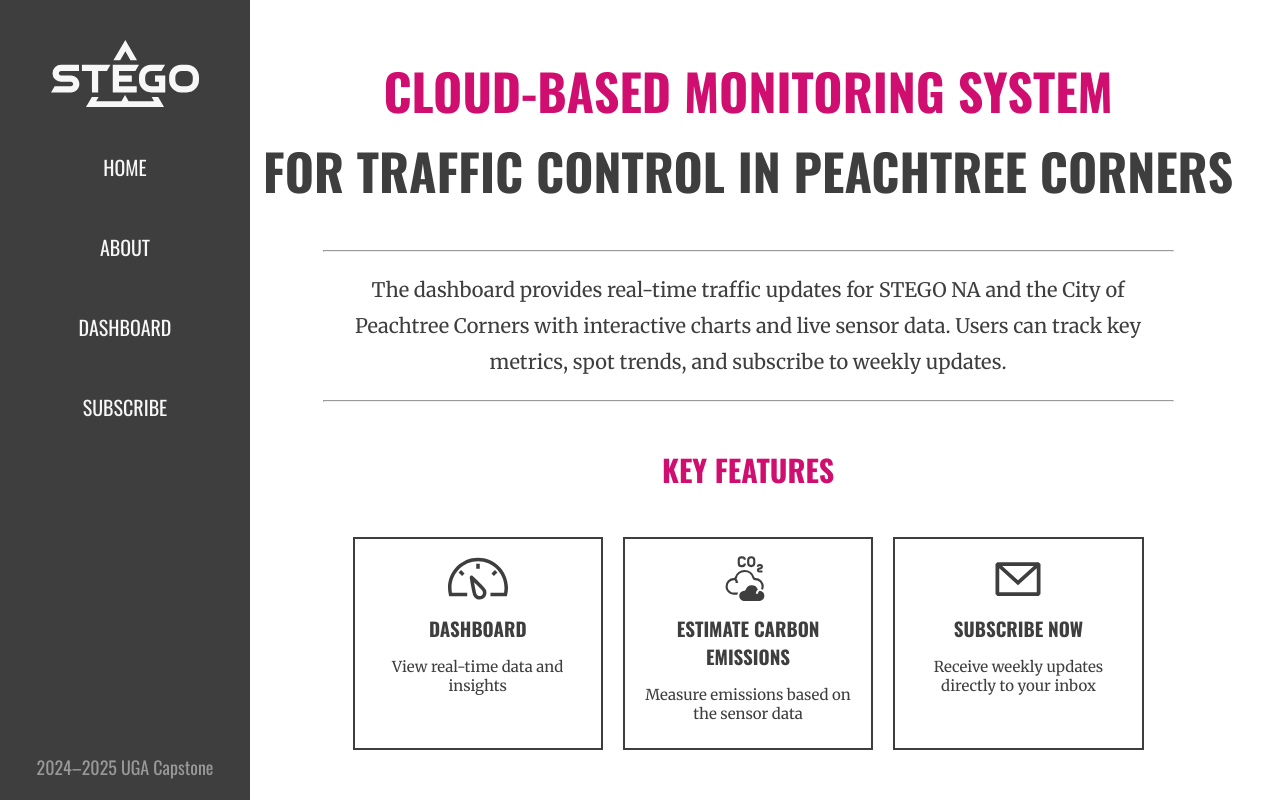
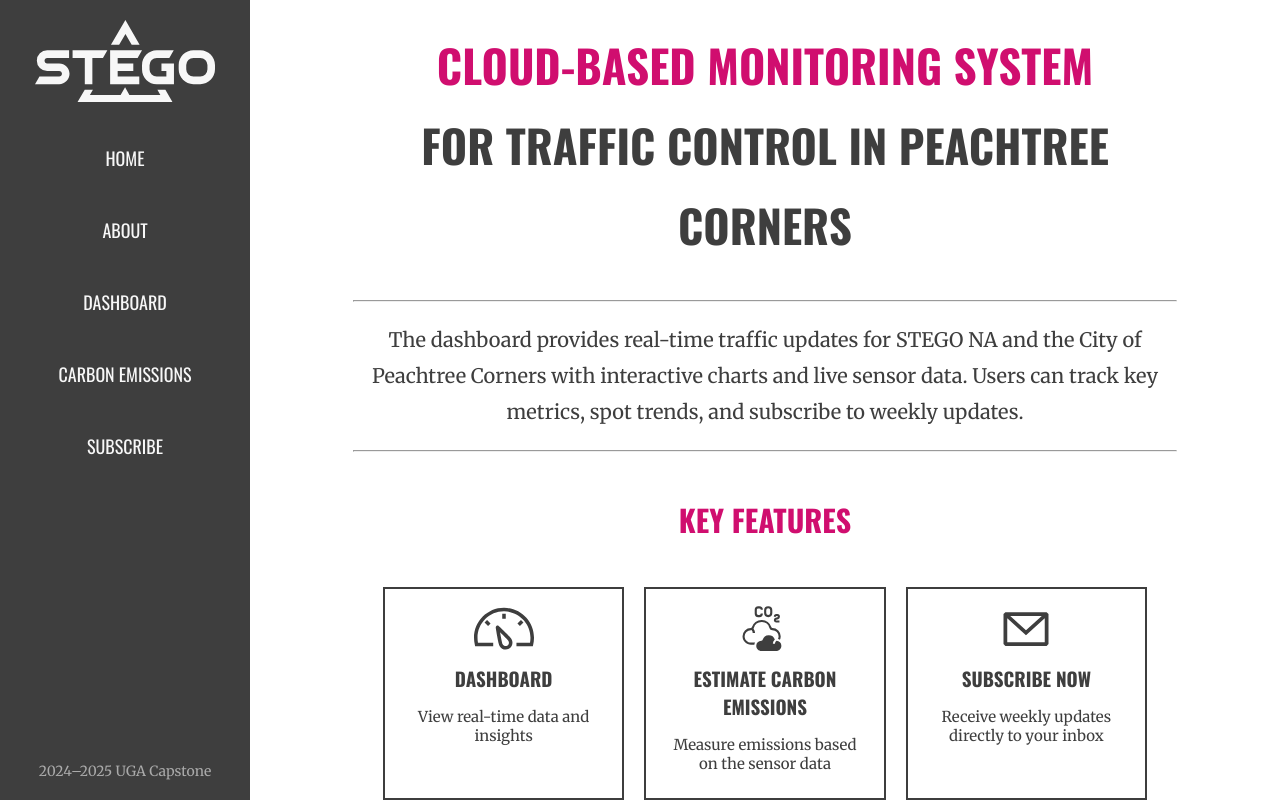
Before and after one commit to Preetam-Jain/capstone, a Python web app: template Flask_Test/board/templates/pages/home.html in a window 1280 px wide. Run offline with Jinja, Linux system fonts and the light colour scheme; the template is opened without the code that fills it, so the values that code supplies are empty.

Commit message:
Added carbon emissions page and fixed some issues with website responsiveness

```diff
--- a/Flask_Test/board/pages.py
+++ b/Flask_Test/board/pages.py
@@ -16,6 +16,10 @@ def about():
 @bp.route("/dashboard")
 def dashboard():
     return render_template("pages/dashboard.html")
+
+@bp.route("/carbon-emissions")
+def carbon_emissions():
+    return render_template("pages/carbon_emissions.html")
 
 @bp.route('/subscribe', methods=['GET', 'POST'])
 def subscribe():
--- a/Flask_Test/board/static/styles.css
+++ b/Flask_Test/board/static/styles.css
@@ -32,7 +32,25 @@ html {
     display: flex;
     height: 100vh;
     color: var(--primary-black);
+
   }
+
+
+
+.content-area {
+  margin-left: 250px; /* match the nav bar */
+  width: calc(100% - 250px);
+  box-sizing: border-box;
+
+}
+
+@media (max-width: 768px) {
+  .content-area {
+    margin-left: 0;
+    width: 100%;
+    padding: 20px;
+  }
+}
 
 
 
@@ -43,30 +61,16 @@ html {
 
 
 
+
+
   section {
     width: 100%;
   }
 
-  /* navigation bar */
-  .left-page {
-    width: 20%;
-    padding: 20px 10px;
-    display: flex;
-    flex-direction: column;
-    align-items: center;
-    justify-content: flex-start;
-    background-color: var(--primary-black);
-    color: #F7F7F7;
-  }
 
-  .right-page {
-    width: 85%;
-    display: flex;
-    flex-direction: row;
-    align-items: top;
-    justify-content: flex-start;
 
-  }
+
+
 
   .overview-section {
     display: flex;
@@ -81,80 +85,122 @@ html {
     padding: 20px;
   }
 
+  /* for nav */
   nav {
+    background: var(--primary-black);
+    color: var(--primary-white);
+    padding: 20px;
+    display: flex;
+    flex-direction: column;
+    justify-content: space-between;
     position: fixed;
     top: 0;
     left: 0;
     width: 250px;
     height: 100vh;
-    overflow-y: auto;
-    background: var(--primary-black);
-    padding: 20px;
+  }
 
+  .nav-top {
     display: flex;
-  flex-direction: column;
-  justify-content: space-between;
-  height: 100vh;
+    flex-direction: column;
+    align-items: center;
+  }
+
+  .nav-logo {
+    width: 100%;
+    max-width: 180px;
+    margin-bottom: 20px;
+
+  height: auto;
+  display: block;
   }
 
   .nav-list {
+    list-style: none;
+    padding: 0;
+    margin: 0;
     display: flex;
     flex-direction: column;
-    justify-content: flex-start;
     width: 100%;
-    text-decoration: none;
-    font-family: 'Oswald', sans-serif;
-    padding: 0;
-    margin: 0;
-    color: white;
+  }
+
+  .nav-item {
+    margin: 8px 0;
 
   }
 
-  .nav-list img {
-    width: 80%;
-    display: block;
-    margin: 0 auto;
-    padding: 20px 10px;
-  }
-
-  .nav-list a {
+  .nav-link {
     text-decoration: none;
     color: var(--primary-white);
-  }
-
-  .nav-item {
-    margin: 10px 0;
-    border-radius: 12px;
-    list-style: none;
-  }
-
-  .nav-link {
+    padding: 15px 20px;
     display: block;
-    padding: 15px 30px;
-    font-size: 20px;
+    transition: background 0.3s;
     text-transform: uppercase;
-    cursor: pointer;
-    background-color: transparent;
-    transition: background-color 0.3s, color 0.3s;
+    font-size: 18px;
+    font-family: 'Oswald', sans-serif;
   }
 
   .nav-link:hover {
     background-color: var(--primary-red);
-    color: var(--primary-black);
-  }
 
-
-  .nav-link:visited {
-    color: var(--primary-white);
-    text-decoration: none;
   }
 
   .nav-footer {
-    font-size: 18px;
+    font-size: 14px;
     text-align: center;
-    padding-bottom: 0;
-    color: #999;
-    font-family: 'Oswald', sans-serif;
+    color: #aaa;
+    padding-top: 20px;
+  }
+
+  @media (max-width: 768px) {
+    nav {
+      position: relative;
+      width: 100%;
+      height: auto;
+      flex-direction: column;
+      padding: 10px 15px;
+      z-index: 1000;
+    }
+
+    .nav-top {
+      flex-direction: row;
+      justify-content: space-between;
+      align-items: center;
+      flex-wrap: wrap;
+    }
+
+    .nav-logo {
+      width: 100px;
+      margin: 0;
+    }
+
+    @media (min-width: 769px) {
+      .nav-list {
+        flex-direction: row;
+        flex-wrap: wrap;
+        justify-content: flex-end;
+        width: 100%;
+        margin-top: 10px;
+        display: flex;
+      }
+
+
+    }
+
+    .nav-item {
+      margin: 5px 10px;
+
+    }
+
+
+
+
+
+
+
+    .nav-footer {
+      display: none;
+    }
   }
 
 
@@ -162,26 +208,8 @@ html {
 
 
 
-  /*a,
-  a:visited {
-    color: #007bff;
-  }
+/* */
 
-  a:hover {
-    color: #0056b3;
-  }
-
-  */
-
-  nav ul {
-    list-style-type: none;
-    padding: 0;
-  }
-
-  nav ul li {
-    display: inline;
-    margin: 0 5px;
-  }
 
   main {
     width: 80%;
@@ -192,18 +220,25 @@ html {
 
   .header {
     font-family: 'Oswald', sans-serif;
-    font-size: 50px;
-    margin: 0;
-    padding: 0;
-    padding: 50px 10px 30px 10px;
+
+    font-size:45px;
+   width: 80%;
+   margin: 0 auto;
+    text-align: center;
+    padding: 25px 0;
     display: block;
     line-height: 80px;
     text-transform: uppercase;
   }
 
+
+
+
+
   .home-body {
     font-family: 'Merriweather', sans-serif;
     line-height: 36px;
+    text-align: center;
   }
 
   .home-features {
--- a/Flask_Test/board/templates/_navigation.html
+++ b/Flask_Test/board/templates/_navigation.html
@@ -1,21 +1,18 @@
 <nav>
-    <ul class="nav-list">
+  <div class="nav-top">
+    <img src="{{ url_for('static', filename='images/stego-logo.svg') }}" alt="STEGO logo" class="nav-logo">
 
 
-      <img src="{{ url_for('static', filename='images/stego-logo.svg') }}" alt="STEGO logo" >
 
-      <li class="nav-item">
-        <a class="nav-link" href="{{ url_for('pages.home') }}">Home</a>
-      </li>
-      <li class="nav-item">
-        <a class="nav-link" href="{{ url_for('pages.about') }}">About</a>
-      </li>
-      <li class="nav-item">
-        <a class="nav-link" href="{{ url_for('pages.dashboard') }}">Dashboard</a>
-      </li>
-      <li class="nav-item">
-        <a class="nav-link" href="{{ url_for('pages.subscribe') }}">Subscribe</a>
-      </li>
+    <!-- Collapsible nav list -->
+    <ul class="nav-list" id="mobile-nav">
+      <li class="nav-item"><a class="nav-link" href="{{ url_for('pages.home') }}">Home</a></li>
+      <li class="nav-item"><a class="nav-link" href="{{ url_for('pages.about') }}">About</a></li>
+      <li class="nav-item"><a class="nav-link" href="{{ url_for('pages.dashboard') }}">Dashboard</a></li>
+      <li class="nav-item"><a class="nav-link" href="{{ url_for('pages.carbon_emissions') }}">Carbon Emissions</a></li>
+      <li class="nav-item"><a class="nav-link" href="{{ url_for('pages.subscribe') }}">Subscribe</a></li>
     </ul>
-    <div class="nav-footer">2024–2025 UGA Capstone</div>
-  </nav>
+  </div>
+
+  <div class="nav-footer">2024–2025 UGA Capstone</div>
+</nav>
--- a/Flask_Test/board/templates/base.html
+++ b/Flask_Test/board/templates/base.html
@@ -8,22 +8,15 @@
   <link rel="stylesheet" href="{{ url_for('static', filename='styles.css') }}">
 </head>
 <body class="main-page">
-<div class="left-page">
+  {% include("_navigation.html") %}
 
-
-  {% include("_navigation.html") %}
-</div>
-
-
-
-<section>
+  <div class="content-area">
     <header>
       <div id="header-fade">{% block header %}{% endblock header %}</div>
     </header>
     <main>
-    <div id="fade-container"> {% block content %}<p>No messages.</p>{% endblock content %}</div>
+      <div id="fade-container">{% block content %}<p>No messages.</p>{% endblock content %}</div>
     </main>
-</section>
   </div>
 
 <!-- For animation of pages = fading in -->
@@ -37,5 +30,6 @@
   });
 </script>
 
+
 </body>
 </html>
--- a/Flask_Test/board/templates/pages/dashboard.html
+++ b/Flask_Test/board/templates/pages/dashboard.html
@@ -1,9 +1,10 @@
 {% extends 'base.html' %}
 
 {% block header %}
-  <h2>{% block title %}Dashboard{% endblock title %}</h2>
+  <h2 class="header red-text">{% block title %}Dashboard{% endblock title %}</h2>
 {% endblock header %}
 
 {% block content %}
+<hr>
   <p>graphs will be here...</p>
 {% endblock content %}
--- a/Flask_Test/board/templates/pages/home.html
+++ b/Flask_Test/board/templates/pages/home.html
@@ -23,7 +23,7 @@
       <h3>DASHBOARD</h3>
       <p>View real-time data and insights</p>
     </a>
-    <a class="home-block-item" href="{{ url_for('pages.dashboard') }}">
+    <a class="home-block-item" href="{{ url_for('pages.carbon_emissions') }}">
       <img src="{{ url_for('static', filename='images/carbon.svg') }}" alt="carbon svg">
       <h3>ESTIMATE CARBON EMISSIONS</h3>
       <p>Measure emissions based on the sensor data</p>
```
Also changed, not shown: other parts of Flask_Test/board/static/styles.css (+94 -0 lines), Flask_Test/board/templates/pages/carbon_emissions.html (added, +89 -0 lines), 1 other file. Lines whose indentation alone changed are shown as unchanged.
